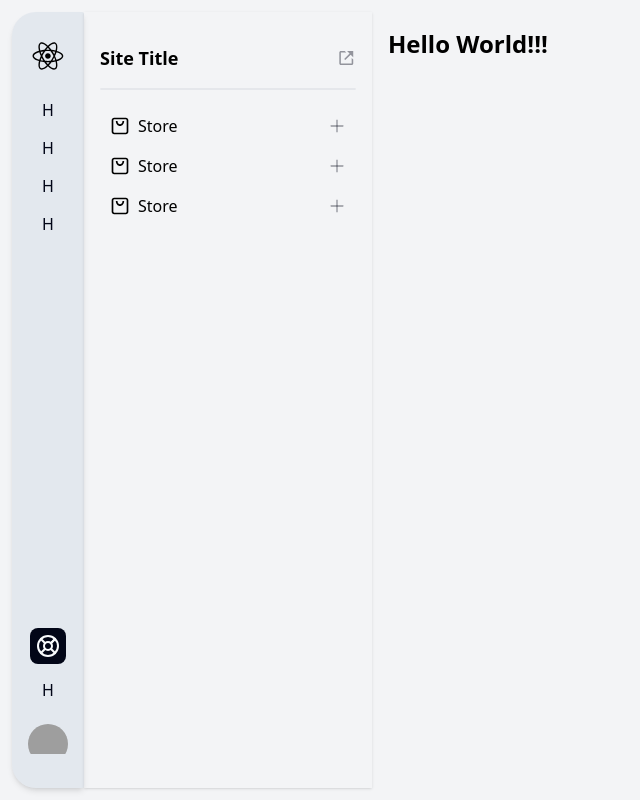
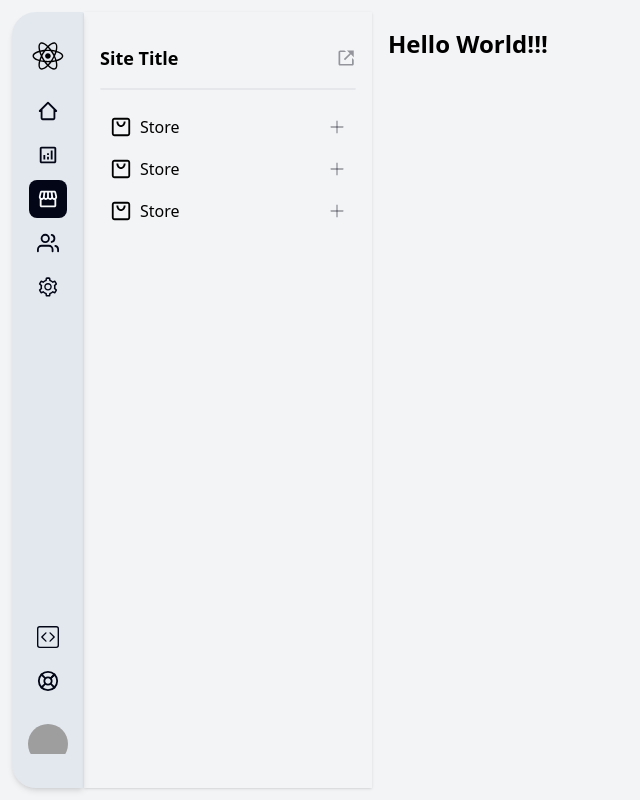
Before and after one commit to DeFosu/CrmNavigationPanel, a React (Vite) app: page / in a window 1280 px wide. Shown: the whole page, without its empty margins (0-640 px from the left). Built offline with nearby package versions, Linux system fonts and the light colour scheme; grey boxes are pictures that could not be loaded.

Commit message:
feat: Set test data for navigation panel

```diff
--- a/src/components/CrmNavigationPanel/CrmNavigationPanel.tsx
+++ b/src/components/CrmNavigationPanel/CrmNavigationPanel.tsx
@@ -1,3 +1,9 @@
+import { BsCodeSquare } from "react-icons/bs";
+import { AiOutlineSetting } from "react-icons/ai";
+import { FiUsers } from "react-icons/fi";
+import { MdStorefront } from "react-icons/md";
+import { MdOutlineAnalytics } from "react-icons/md";
+import { BiHomeAlt2 } from "react-icons/bi";
 import { CgShoppingBag } from "react-icons/cg";
 import { BiLinkExternal } from "react-icons/bi";
 import { FiLifeBuoy } from "react-icons/fi";
@@ -15,29 +21,42 @@ const CrmNavigationPanel: React.FC = () => {
             <div className="flex flex-col items-center justify-between px-4 py-6 rounded-r-sm shadow-md bg-slate-300/40 rounded-l-3xl">
                 <div className="flex flex-col items-center gap-4">
                     <Logo />
-                    <div className="flex flex-col items-center gap-0.5">
-                        <NavigationItemIcon>H</NavigationItemIcon>
-                        <NavigationItemIcon>H</NavigationItemIcon>
-                        <NavigationItemIcon>H</NavigationItemIcon>
-                        <NavigationItemIcon>H</NavigationItemIcon>
+                    <div className="flex flex-col items-center gap-1.5">
+                        <NavigationItemIcon>
+                            <BiHomeAlt2 size={22} />
+                        </NavigationItemIcon>
+                        <NavigationItemIcon>
+                            <MdOutlineAnalytics size={22} />
+                        </NavigationItemIcon>
+                        <NavigationItemIcon isActive>
+                            <MdStorefront size={22} />
+                        </NavigationItemIcon>
+                        <NavigationItemIcon>
+                            <FiUsers size={22} />
+                        </NavigationItemIcon>
+                        <NavigationItemIcon>
+                            <AiOutlineSetting size={22} />
+                        </NavigationItemIcon>
                     </div>
                 </div>
-                <div className="flex flex-col items-center gap-4">
-                    <div className="flex flex-col items-center gap-2">
-                        <NavigationItemIcon isActive>
-                            <FiLifeBuoy size={24} />
+                <div className="flex flex-col items-center gap-6">
+                    <div className="flex flex-col items-center gap-1.5">
+                        <NavigationItemIcon>
+                            <BsCodeSquare size={22} />
                         </NavigationItemIcon>
-                        <NavigationItemIcon>H</NavigationItemIcon>
+                        <NavigationItemIcon>
+                            <FiLifeBuoy size={22} />
+                        </NavigationItemIcon>
                     </div>
                     <Avatar />
                 </div>
             </div>
-            <div className="pt-8 px-4 pb-4 flex flex-col shadow w-full min-w-[200px] gap-4">
+            <div className="pt-8 px-4 pb-4 flex flex-col shadow w-full min-w-[220px] gap-4">
                 <div className="flex items-center w-full">
                     <div className="w-full text-lg font-semibold line-clamp-1">
                         Site Title
                     </div>
-                    <BiLinkExternal size={20} className="text-slate-950/40" />
+                    <BiLinkExternal size={22} className="text-slate-950/40" />
                 </div>
                 <div className="w-full border rounded-full" />
                 <div>
@@ -48,16 +67,16 @@ const CrmNavigationPanel: React.FC = () => {
                         className="cursor-pointer"
                     >
                         <NavigationItem isActive={navigationStoreOpen}>
-                            <CgShoppingBag size={20} />
+                            <CgShoppingBag size={22} />
                             Store
                         </NavigationItem>
                     </div>
                     <NavigationItem>
-                        <CgShoppingBag size={20} />
+                        <CgShoppingBag size={22} />
                         Store
                     </NavigationItem>
                     <NavigationItem>
-                        <CgShoppingBag size={20} />
+                        <CgShoppingBag size={22} />
                         Store
                     </NavigationItem>
                 </div>
--- a/src/components/CrmNavigationPanel/segments/NavigationItemIcon/NavigationItemIcon.tsx
+++ b/src/components/CrmNavigationPanel/segments/NavigationItemIcon/NavigationItemIcon.tsx
@@ -7,7 +7,7 @@ const NavigationItemIcon: React.FC<NavigationItemIconProps> = ({
 }) => {
     return (
         <div
-            className={`w-full grid place-content-center aspect-square p-1.5 rounded-lg transition-colors duration-200 ease-in-out  ${
+            className={`w-full grid place-content-center aspect-square p-2 rounded-lg transition-colors duration-200 ease-in-out  ${
                 isActive
                     ? "bg-slate-950 text-slate-50"
                     : "bg-transparent text-slate-950"
```
